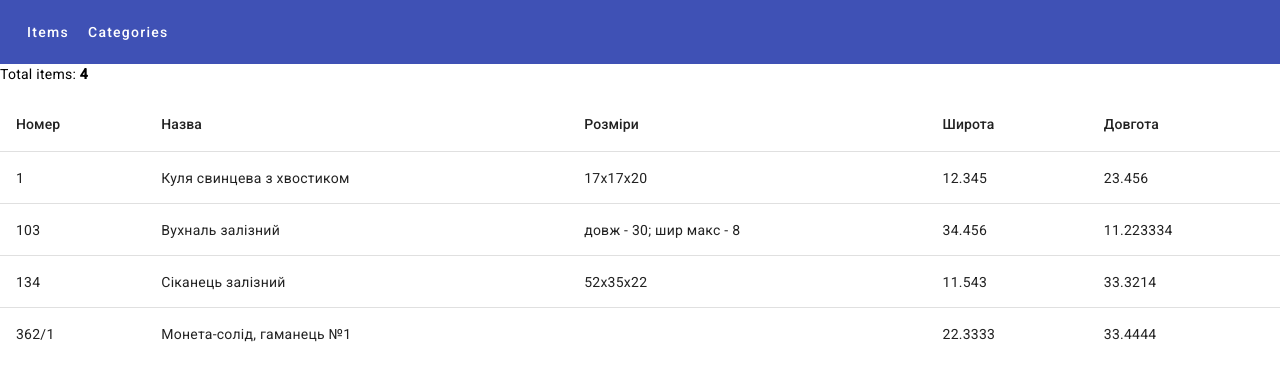
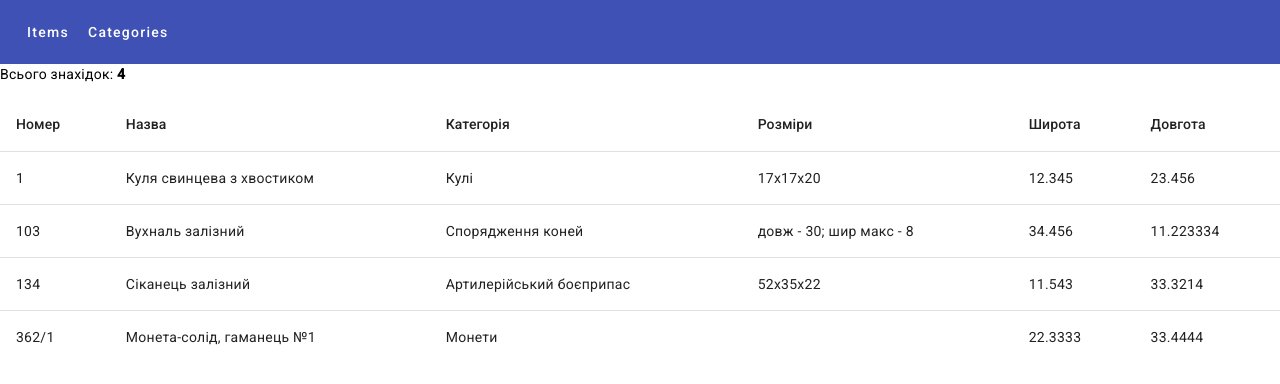
Before and after one commit to kuzjka/kum-archaeodb, an Angular app in the folder kum-archaeodb-web/: page /items in a window 1280 px wide. Shown: the top 384 px of the page. Built offline with nearby package versions, Linux system fonts and the light colour scheme.

Commit message:
updated item list table

```diff
--- a/kum-archaeodb-web/src/app/items/item-list/item-list.component.css
+++ b/kum-archaeodb-web/src/app/items/item-list/item-list.component.css
@@ -0,0 +1,27 @@
+.item-details {
+  display: flex;
+}
+
+.item-details-column {
+  flex: 50%
+}
+
+tr.expanded-detail-row {
+  height: 0;
+}
+
+tr.item-row:not(.expanded-detail-row):hover {
+  background: whitesmoke;
+}
+
+tr.item-row:not(.expanded-detail-row):active {
+  background: #efefef;
+}
+
+tr.item-row td {
+  border-bottom-width: 0;
+}
+
+tr.item-row {
+  cursor: pointer;
+}
--- a/kum-archaeodb-web/src/app/items/item-list/item-list.component.html
+++ b/kum-archaeodb-web/src/app/items/item-list/item-list.component.html
@@ -1,6 +1,6 @@
-<p>Total items: <b>{{ totalItems }}</b></p>
+<p>Всього знахідок: <b>{{ totalItems }}</b></p>
 
-<table mat-table [dataSource]="items">
+<table mat-table [dataSource]="items" multiTemplateDataRows>
   <ng-container matColumnDef="pointNumber">
     <th mat-header-cell *matHeaderCellDef>Номер</th>
     <td mat-cell *matCellDef="let item">{{ item.pointNumber }}</td>
@@ -8,6 +8,10 @@
   <ng-container matColumnDef="name">
     <th mat-header-cell *matHeaderCellDef>Назва</th>
     <td mat-cell *matCellDef="let item">{{ item.name }}</td>
+  </ng-container>
+  <ng-container matColumnDef="category">
+    <th mat-header-cell *matHeaderCellDef>Категорія</th>
+    <td mat-cell *matCellDef="let item">{{ item.category }}</td>
   </ng-container>
   <ng-container matColumnDef="dimensions">
     <th mat-header-cell *matHeaderCellDef>Розміри</th>
@@ -21,7 +25,28 @@
     <th mat-header-cell *matHeaderCellDef>Довгота</th>
     <td mat-cell *matCellDef="let item">{{ item.location.longitude }}</td>
   </ng-container>
+  <ng-container matColumnDef="expandedDetail">
+    <td mat-cell *matCellDef="let item" [attr.colspan]="columnsToDisplay.length">
+      <div class="item-details" [@tableExpand]="item.isExpanded ? 'expanded' : 'collapsed'">
+        <div class="item-details-column">
+          <p>Рік: {{ item.year }}</p>
+          <p>Гектар: {{ item.hectare }}</p>
+          <p>Глибина (см): {{ item.depth }}</p>
+          <p>Вага, г: {{ item.weight }}</p>
+          <p>Контекст: {{ item.context }}</p>
+        </div>
+        <div class="item-details-column">
+          <p>Матеріал: {{ item.material }}</p>
+          <p>Техніка: {{ item.technique }}</p>
+          <p>Стан: {{ item.condition }}</p>
+        </div>
+      </div>
+    </td>
+
+  </ng-container>
 
   <tr mat-header-row *matHeaderRowDef="columnsToDisplay; sticky: true;"></tr>
-  <tr mat-row *matRowDef="let row; columns: columnsToDisplay"></tr>
+  <tr mat-row *matRowDef="let row; columns: columnsToDisplay" (click)="row.isExpanded = !row.isExpanded"
+    class="item-row"></tr>
+  <tr mat-row *matRowDef="let row; columns: ['expandedDetail']" class="expanded-detail-row"></tr>
 </table>
--- a/kum-archaeodb-web/src/app/items/item-list/item-list.component.ts
+++ b/kum-archaeodb-web/src/app/items/item-list/item-list.component.ts
@@ -2,10 +2,13 @@ import { Component, OnInit } from '@angular/core';
 import { Bullet, Item } from "../items.model";
 import { CollectionViewer, DataSource, ListRange } from "@angular/cdk/collections";
 import { Observable, of } from "rxjs";
+import { animate, state, style, transition, trigger } from "@angular/animations";
+import { MatTableDataSource } from "@angular/material/table";
 
 const TEST_DATA: Array<Item | Bullet> = [
   {
     name: 'Куля свинцева з хвостиком',
+    category: 'Кулі',
     year: 2021,
     pointNumber: '1',
     dimensions: '17х17х20',
@@ -21,6 +24,7 @@ const TEST_DATA: Array<Item | Bullet> = [
   {
     pointNumber: "103",
     name: "Вухналь залізний",
+    category: 'Спорядження коней',
     year: 2021,
     dimensions: "довж - 30; шир макс - 8",
     location: {
@@ -32,6 +36,7 @@ const TEST_DATA: Array<Item | Bullet> = [
   {
     pointNumber: "134",
     name: "Сіканець залізний",
+    category: 'Артилерійський боєприпас',
     year: 2021,
     dimensions: "52х35х22",
     weight: 114,
@@ -45,6 +50,7 @@ const TEST_DATA: Array<Item | Bullet> = [
   {
     pointNumber: "362/1",
     name: "Монета-солід, гаманець №1",
+    category: 'Монети',
     location: {
       latitude: 22.3333,
       longitude: 33.4444
@@ -57,23 +63,24 @@ const TEST_DATA: Array<Item | Bullet> = [
 @Component({
   selector: 'app-item-list',
   templateUrl: './item-list.component.html',
-  styleUrls: ['./item-list.component.css']
+  styleUrls: ['./item-list.component.css'],
+  animations: [
+    trigger('tableExpand', [
+      state('collapsed', style({ height: '0px', minHeight: '0' })),
+      state('expanded', style({ height: '*' })),
+      transition('expanded <=> collapsed', animate('225ms cubic-bezier(0.4, 0.0, 0.2, 1)'))
+    ]),
+  ],
 })
 export class ItemListComponent {
   totalItems: number = 4;
   totalPages: number = 1;
 
-  items = TEST_DATA;
-  itemsDataSource = new ItemsDataSource();
-  columnsToDisplay = ['pointNumber', 'name', 'dimensions', 'latitude', 'longitude'];
+  columnsToDisplay = ['pointNumber', 'name', 'category', 'dimensions', 'latitude', 'longitude'];
+
+  items = TEST_DATA.map(item => ({
+    ...item,
+    isExpanded: false
+  }));
+  tableDataSource = new MatTableDataSource(this.items);
 }
-
-class ItemsDataSource extends DataSource<Item> {
-
-  connect(collectionViewer: CollectionViewer): Observable<Item[]> {
-    return of(TEST_DATA);
-  }
-
-  disconnect(collectionViewer: CollectionViewer): void {
-  }
-}
```
